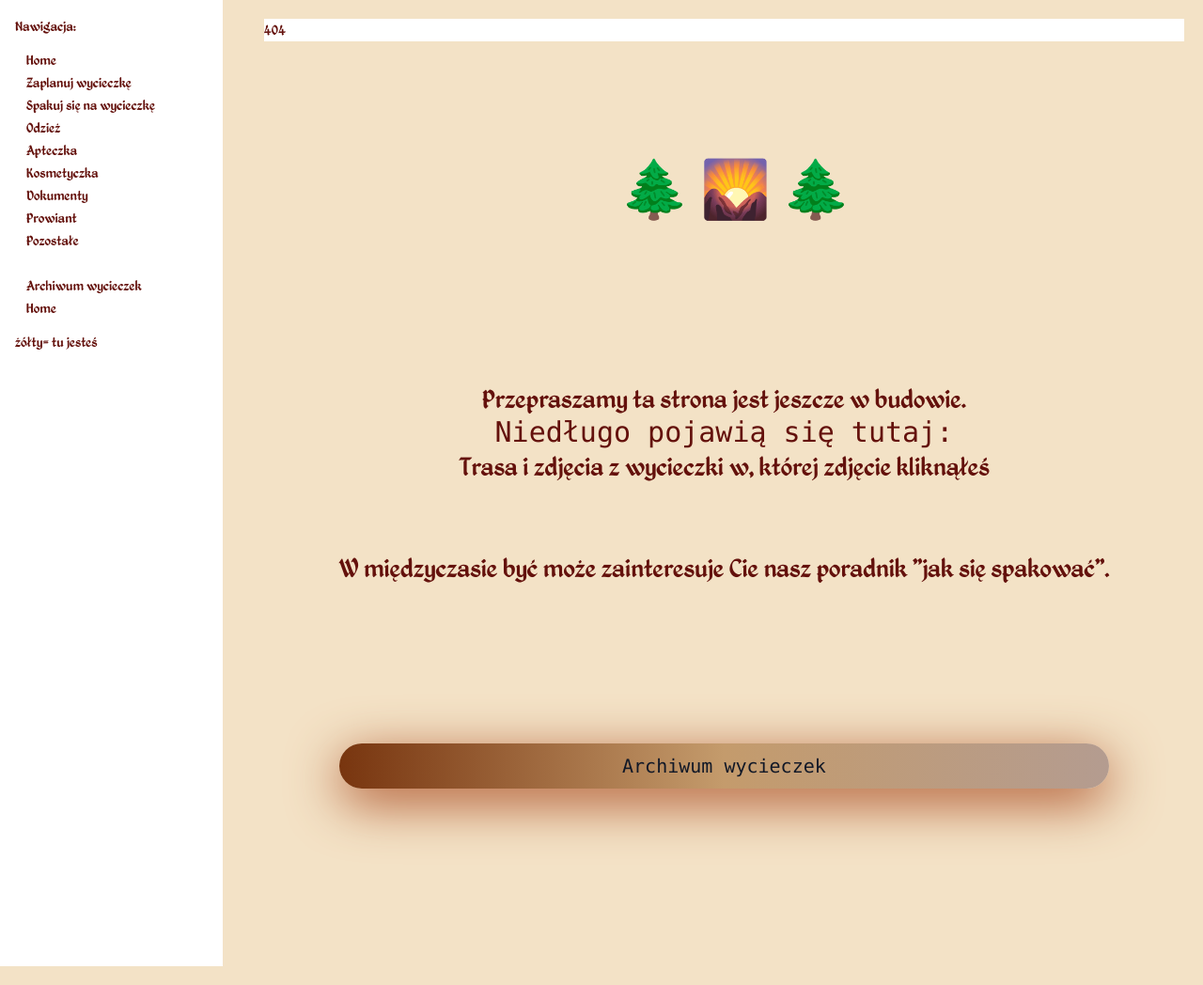
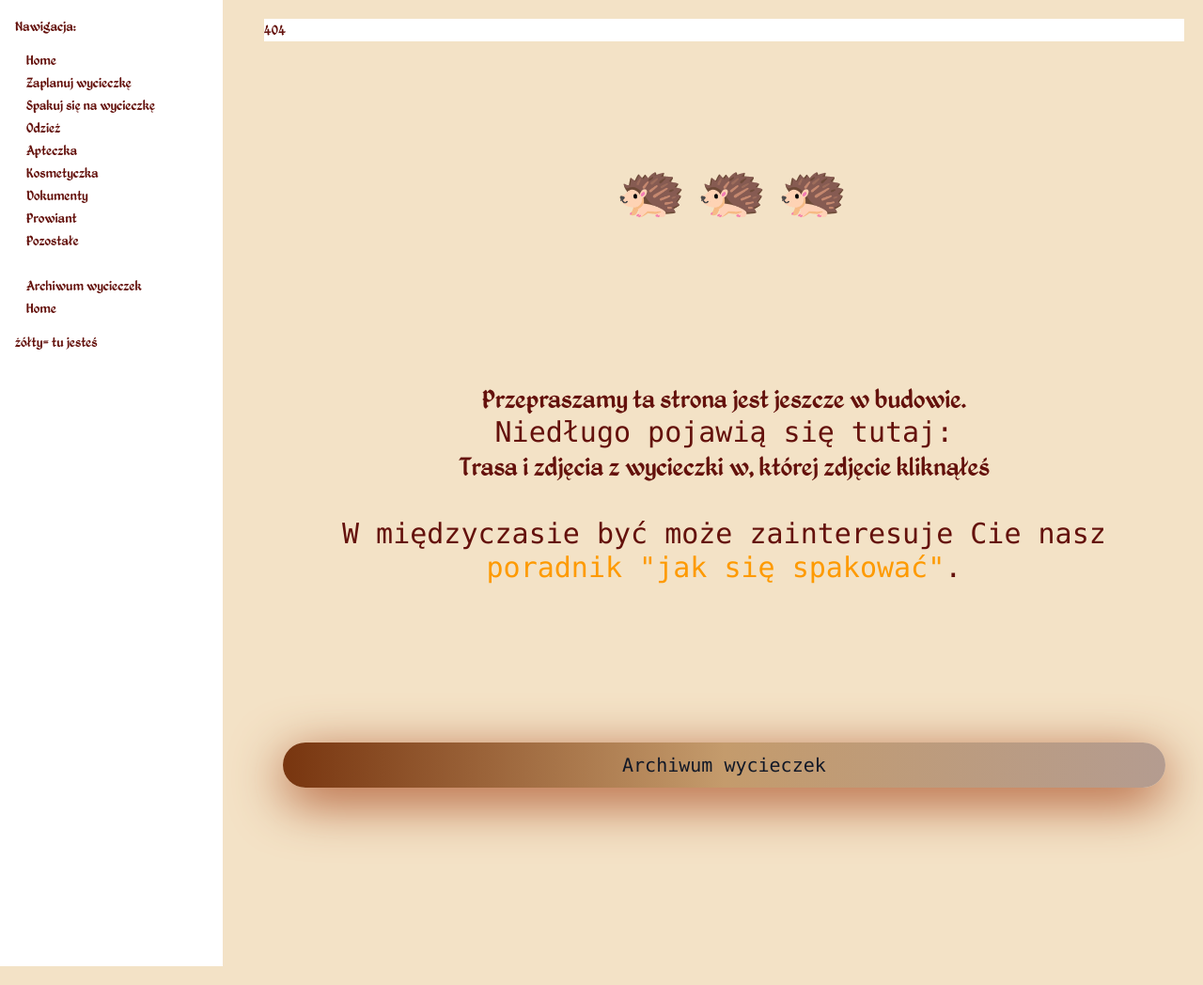
Before and after one commit to kama-pa-go/KGprojects, a Jekyll site: the page built from budowa.md, in a window 1280 px wide. Shown: the whole page at 94% size. Built offline with Jekyll 4.4.1, drawn with Linux system fonts in a browser that asks for light colours.

Commit message:
Your commit message here

```diff
--- a/assets/output.css
+++ b/assets/output.css
@@ -9,6 +9,8 @@
     --color-red-500: oklch(0.637 0.237 25.331);
     --color-amber-50: oklch(0.987 0.022 95.277);
     --color-amber-100: oklch(0.962 0.059 95.617);
+    --color-amber-400: oklch(0.828 0.189 84.429);
+    --color-amber-500: oklch(0.769 0.188 70.08);
     --color-amber-900: oklch(0.414 0.112 45.904);
     --color-amber-950: oklch(0.279 0.077 45.635);
     --color-stone-400: oklch(0.709 0.01 56.259);
@@ -27,6 +29,8 @@
     --text-2xl--line-height: calc(2 / 1.5);
     --text-3xl: 1.875rem;
     --text-3xl--line-height: calc(2.25 / 1.875);
+    --text-5xl: 3rem;
+    --text-5xl--line-height: 1;
     --text-6xl: 3.75rem;
     --text-6xl--line-height: 1;
     --font-weight-medium: 500;
@@ -387,6 +391,12 @@
       max-width: 96rem !important;
     }
   }
+  .m-1 {
+    margin: calc(var(--spacing) * 1);
+  }
+  .m-2 {
+    margin: calc(var(--spacing) * 2);
+  }
   .m-3 {
     margin: calc(var(--spacing) * 3);
   }
@@ -395,9 +405,6 @@
   }
   .m-5 {
     margin: calc(var(--spacing) * 5);
-  }
-  .m-6 {
-    margin: calc(var(--spacing) * 6);
   }
   .mx-auto {
     margin-inline: auto;
@@ -949,6 +956,9 @@
   }
   .justify-items-stretch {
     justify-items: stretch;
+  }
+  .gap-2 {
+    gap: calc(var(--spacing) * 2);
   }
   .gap-3 {
     gap: calc(var(--spacing) * 3);
@@ -1402,9 +1412,6 @@
   .py-1 {
     padding-block: calc(var(--spacing) * 1);
   }
-  .py-2 {
-    padding-block: calc(var(--spacing) * 2);
-  }
   .py-3 {
     padding-block: calc(var(--spacing) * 3);
   }
@@ -1467,6 +1474,10 @@
     font-size: var(--text-3xl);
     line-height: var(--tw-leading, var(--text-3xl--line-height));
   }
+  .text-5xl {
+    font-size: var(--text-5xl);
+    line-height: var(--tw-leading, var(--text-5xl--line-height));
+  }
   .text-base {
     font-size: var(--text-base);
     line-height: var(--tw-leading, var(--text-base--line-height));
@@ -1577,6 +1588,9 @@
   }
   .text-amber-50 {
     color: var(--color-amber-50);
+  }
+  .text-amber-500 {
+    color: var(--color-amber-500);
   }
   .text-amber-950 {
     color: var(--color-amber-950);
@@ -2056,6 +2070,13 @@
       @media (hover: hover) {
         --tw-brightness: brightness(50%);
         filter: var(--tw-blur,) var(--tw-brightness,) var(--tw-contrast,) var(--tw-grayscale,) var(--tw-hue-rotate,) var(--tw-invert,) var(--tw-saturate,) var(--tw-sepia,) var(--tw-drop-shadow,);
+      }
+    }
+  }
+  .hover\:text-amber-400 {
+    &:hover {
+      @media (hover: hover) {
+        color: var(--color-amber-400);
       }
     }
   }
--- a/budowa.md
+++ b/budowa.md
@@ -2,13 +2,13 @@
 layout: default1
 title: 404
 ---
-<div class="grid items-center grid-rows-3 justify-center gap-4 h-screen m-5">
-    <div class="center animate-bounce text-3xl sm:text-6xl m-3 text-center w-full">🌲 🌄 🌲</div>
+<div class="grid items-center grid-rows-3 justify-center gap-3 h-screen m-5">
+    <div class="center animate-bounce text-5xl sm:text-6xl m-2 text-center w-full">🦔 🦔 🦔</div>
     <div class="text-2xl sm:text-3xl text-center w-full"> Przepraszamy ta strona jest jeszcze w budowie.
-        <p>Niedługo pojawią się tutaj:<br>
+        <p>Niedługo pojawią się tutaj:</p>
         <h1> Trasa i zdjęcia z wycieczki w, której zdjęcie kliknąłeś</h1>
-        <br><br>
-        W międzyczasie być może zainteresuje Cie nasz <a href="ekwipunek.html" class="color-amber-500">poradnik "jak się  spakować"</a>.</p>
+        <br>
+        <p>W międzyczasie być może zainteresuje Cie nasz <a href="ekwipunek.html" class="text-amber-500 hover:text-amber-400">poradnik "jak się  spakować"</a>.</p>
     </div>
     <button class="text-amber-50 w-full px-6 red-yellow-button py-1 sm:px-10 dm:px-15 sm:py-4 cursor-pointer rounded-full orangeShadow font-medium"
         onclick="window.location.href='https://kama-pa-go.github.io/KGprojects/galeria.html'">
```
